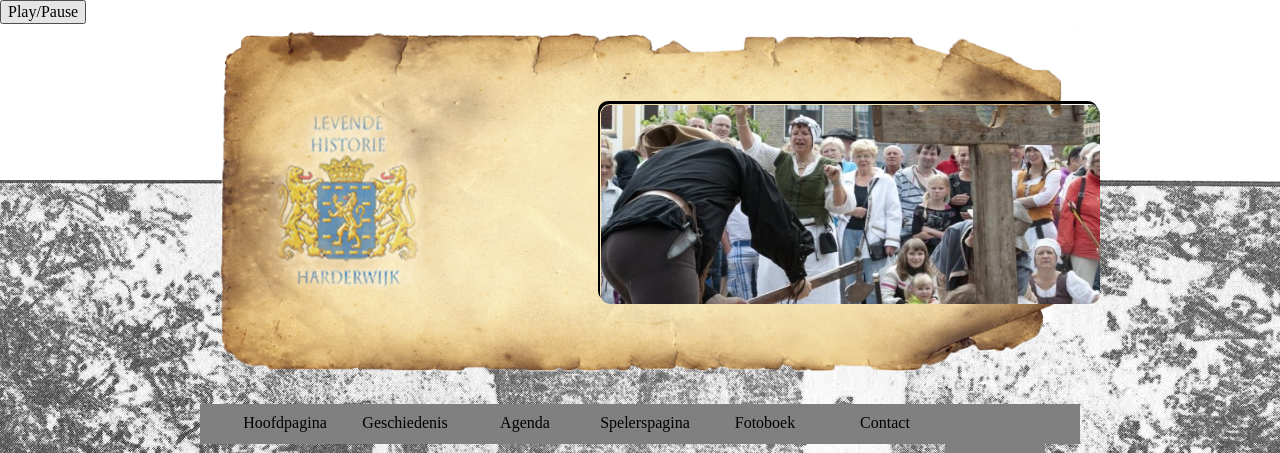
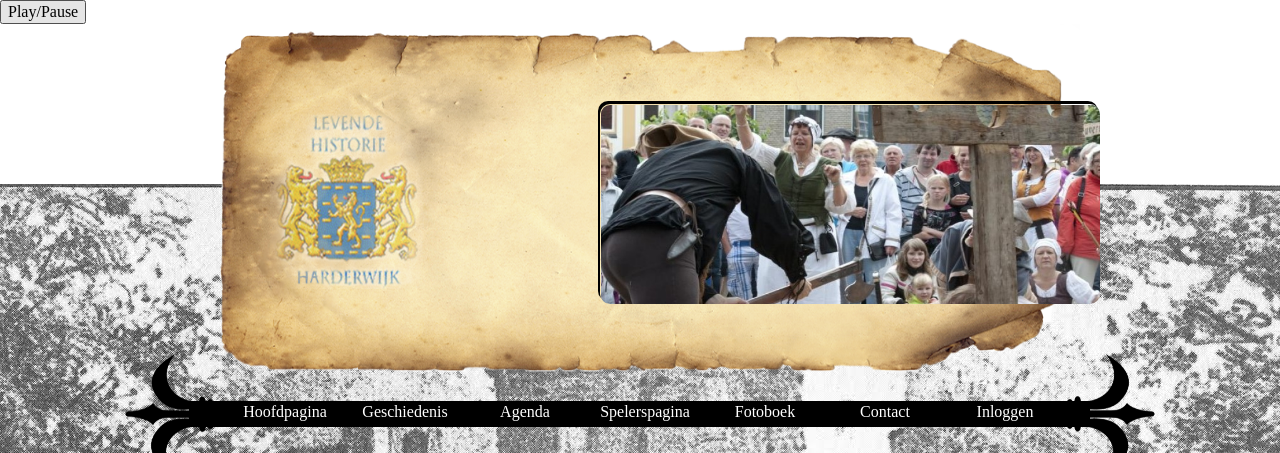
Before and after one commit to Svries/KBSLLH, a PHP site: page /KBSLLH/index.php in a window 1280 px wide. Shown: the top 453 px of the page. Run offline with PHP 8.4, Linux system fonts and the light colour scheme; some web fonts are replaced; grey boxes are pictures that could not be loaded.

Commit message:
fdsafdsafdsa
Mooie navje

```diff
--- a/header.php
+++ b/header.php
@@ -44,6 +44,7 @@
         </div>
 
         <div class="nav">
+            <img class="navafbeelding" src="FOTO/Navigatie.png">
                 <div class="navmenu">
                     <ul>
                         <li><a href="index.php">Hoofdpagina</a></li>
--- a/opmaak.css
+++ b/opmaak.css
@@ -13,19 +13,23 @@ body {
 
 .banner {
     height: 380px;
-    margin: 0px 200px 0px 200px;
+    margin: 0px 200px -50px 200px;
     background-color: transparent;
+    overflow:auto;
 }
 
 .nav {
-    background-color: grey;
-    margin: 0px 200px 0px 200px;
+    margin: 0px 100px 0px 100px;
     padding: 0px 25px 0px 25px;
-    height: 40px;
+}
+
+.navafbeelding {
+    width: 100%;
+    height: 120px;
 }
 
 .navmenu {
-    margin: 0px;
+    margin: -75px 0px 0px 100px;
     padding: 0px;
 }
 
@@ -40,22 +44,23 @@ body {
     list-style: none;
     float: left;
     position: relative;
-    background: grey;
+    background: transparent;
 }
 
 .navmenu li:hover {
-    background-color: lightgrey;
+    background: url("FOTO/oldparchment.jpg") no-repeat center center;
     width: 121px;
+    border:1px solid black;
 }
 
 .navmenu ul li a {
     text-align: center;
-    padding: 10px 0px 0px 0px;
+    padding: 0px 0px 0px 0px;
     text-decoration: none;
-    height: 30px;
+    height: 20px;
     width: 120px;
     display: block;
-    color:black;
+    color:white;
 }
 
 .navmenu ul ul {
@@ -65,7 +70,7 @@ body {
 }
 
 .navmenu ul ul li {
-    margin: 1px 0px 1px 0px;
+    margin: 0px 0px 0px 0px;
     background-color: blue;
 }
 
@@ -77,7 +82,8 @@ body {
 .info {
     background: url("FOTO/oldparchment.png");
     padding: 10px;
-    margin: 10px 200px 0px 200px;
+    margin: 50px 200px 10px 200px;
+    position: relative;
     height: auto;
 }
 
@@ -91,26 +97,26 @@ body {
 
 
 p.menu:hover {
-    background-color: lightgrey;
+    background-color: transparent;
 }
 
 p.menu2 {
-    font-family: Arial;
     text-align: center;
-    background-color: grey;
+    background-color: transparent;
     float: right;
     width: 100px;
     height: 30px;
-    margin: 0px 10px 0px 10px;
-    padding: 10px 0px 0px 0px;
+    margin: 0px 100px 0px 10px;
+    padding: 0px 0px 0px 0px;
+    position: relative;
 }
 
 p.menu2:hover {
-    background-color: lightgrey;
+    background-color: transparent;
 }
 
-.menu2 a {
-      color:black;
+p.menu2 a {
+      color:white;
 }
 
 /*====================================
```
Also changed, not shown: FOTO/Navigatie.png (added), 1 other file.
